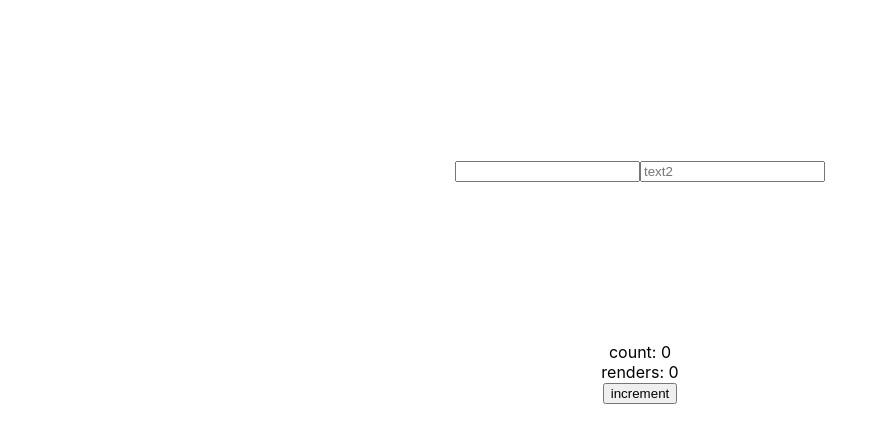
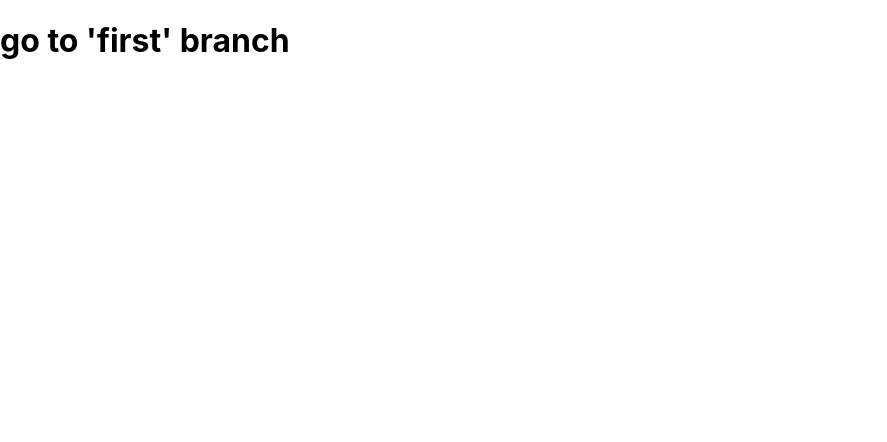
Before and after one commit to obinasBaba/rahove-frontend-junior, a React (Create React App) app: page / in a window 1280 px wide. Shown: the top 442 px of the page, without its empty margins (0-887 px from the left). Built offline with nearby package versions, Linux system fonts and the light colour scheme.

Commit message:
master- fix

```diff
--- a/src/App.jsx
+++ b/src/App.jsx
@@ -1,30 +1,13 @@
 import React from 'react';
 import './App.css';
-import { Count } from "./Count";
 
 function App() {
-  const [text, setText] = React.useState("");
-  const [text2, setText2] = React.useState("");
 
-  const onOdd = React.useCallback(() => setText(""), [setText]);
-  const data = React.useMemo(
-      () => ({
-        text2,
-        isEven: text2.length % 2 === 0
-      }),
-      [text2]
-  );
 
   return (
-      <div className="App">
-        <input value={text} onChange={e => setText(e.target.value)} />
-        <input
-            placeholder="text2"
-            value={text2}
-            onChange={e => setText2(e.target.value)}
-        />
-        <Count onOdd={onOdd} data={data} />
-      </div>
+      <h1>
+          go to 'first' branch
+      </h1>
   );
 }
 export default App;
--- a/src/Count.jsx
+++ /dev/null
@@ -1,22 +0,0 @@
-import React from "react";
-
-export const Count = React.memo(({ onOdd }) => {
-    const [count, setCount] = React.useState(0);
-    const renders = React.useRef(0);
-    return (
-        <div className="App">
-            <div>count: {count}</div>
-            <div>renders: {renders.current++}</div>
-            <button
-                onClick={() => {
-                    if (count % 2 === 0) {
-                        onOdd();
-                    }
-                    setCount(c => c + 1);
-                }}
-            >
-                increment
-            </button>
-        </div>
-    );
-});
```
